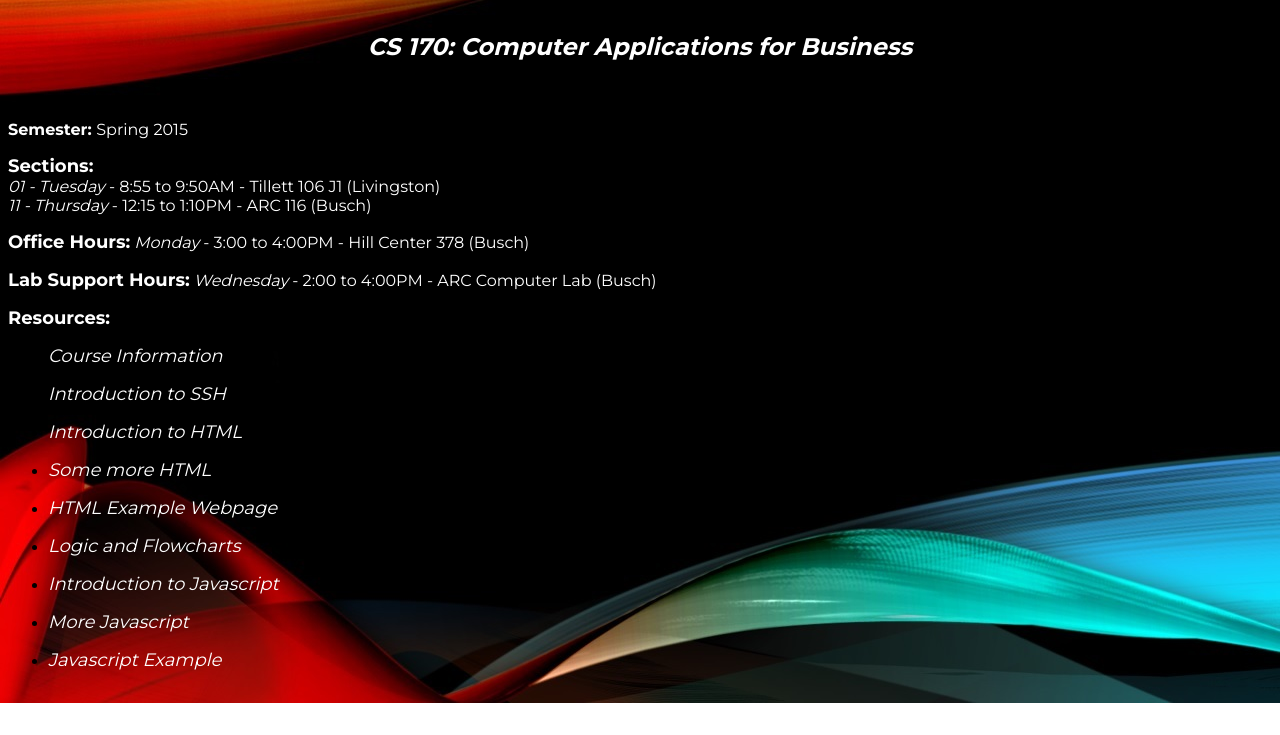
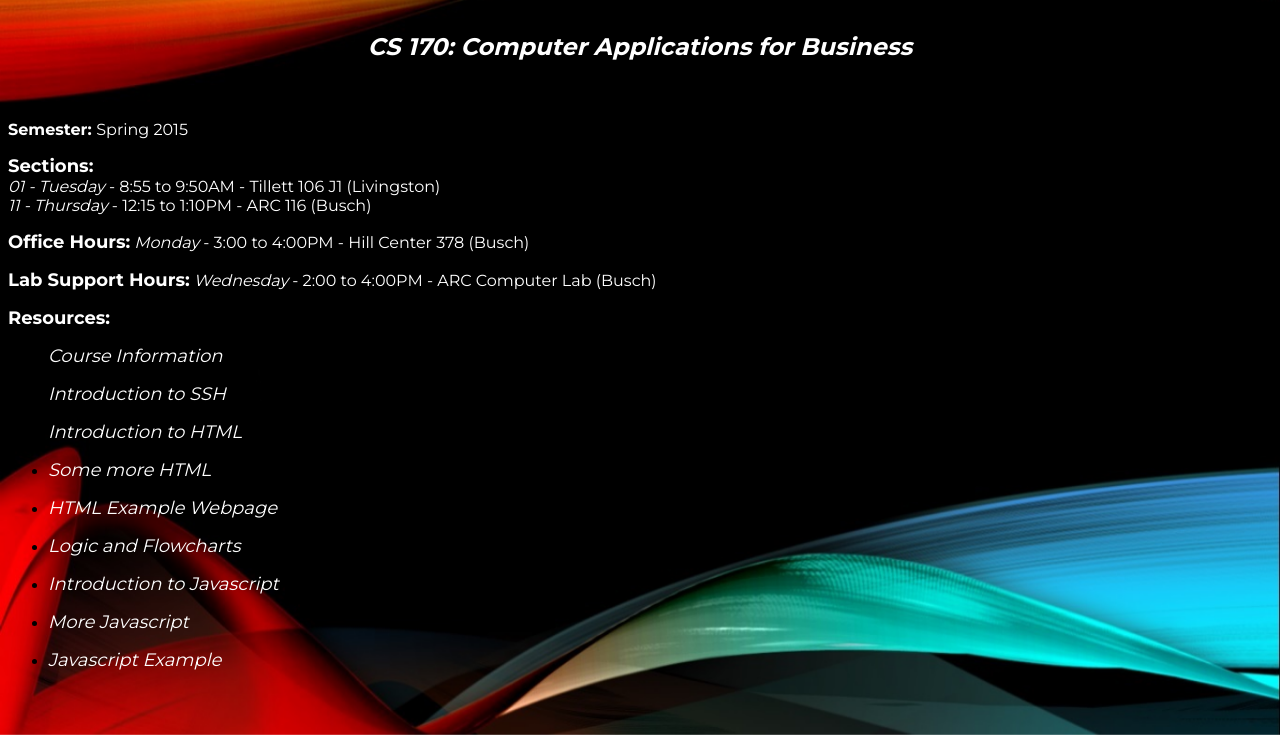
Before and after one commit to Edmond-Wu/edmond-wu.github.io, a plain HTML site: page CS170.html in a window 1280 px wide. Shown: the part 65-800 px from the top of the page. Drawn offline with Linux system fonts and the light colour scheme.

Commit message:
website stuff

```diff
--- a/CS170.html
+++ b/CS170.html
@@ -14,8 +14,7 @@
 
 <body>
 <div id="background">
-	<img src = "images/Background.jpg" class="auto-style14" alt=""/><span class="auto-style5">
-	</span>
+	<img src = "images/Background.jpg" class="stretch" alt=""/>
 </div>
 <p class="auto-style9"><a href = "index.html" class = "auto-style8">
 <span class="auto-style10"><strong>HOME</strong></span></a><span class="auto-style6"><strong> |
```
Also changed, not shown: contact.html (+0 -2 lines), 1 other file.
